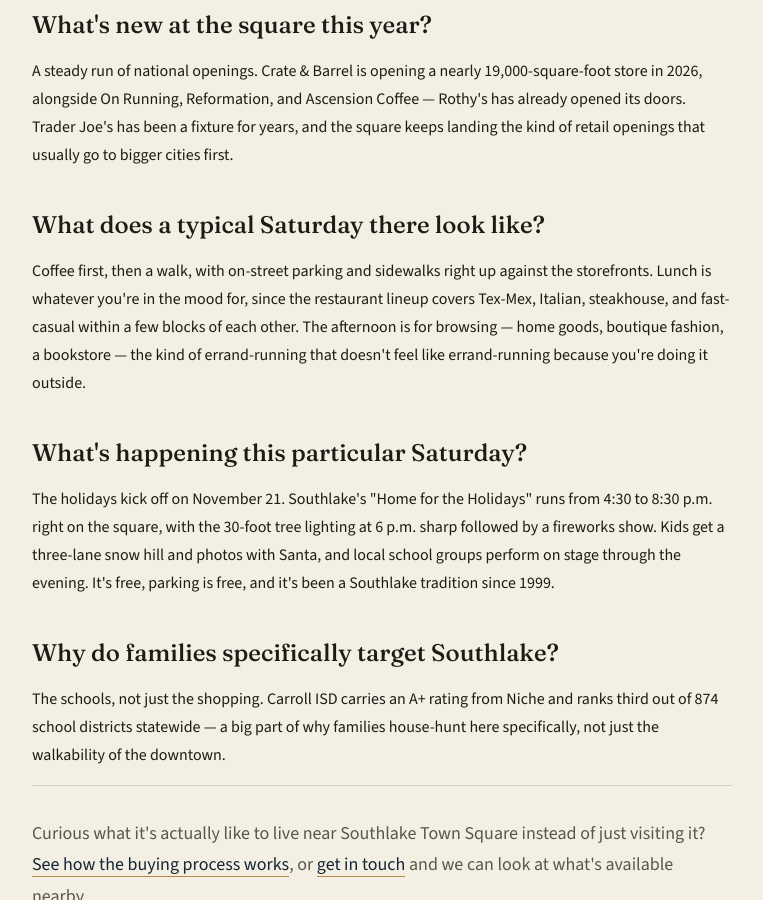
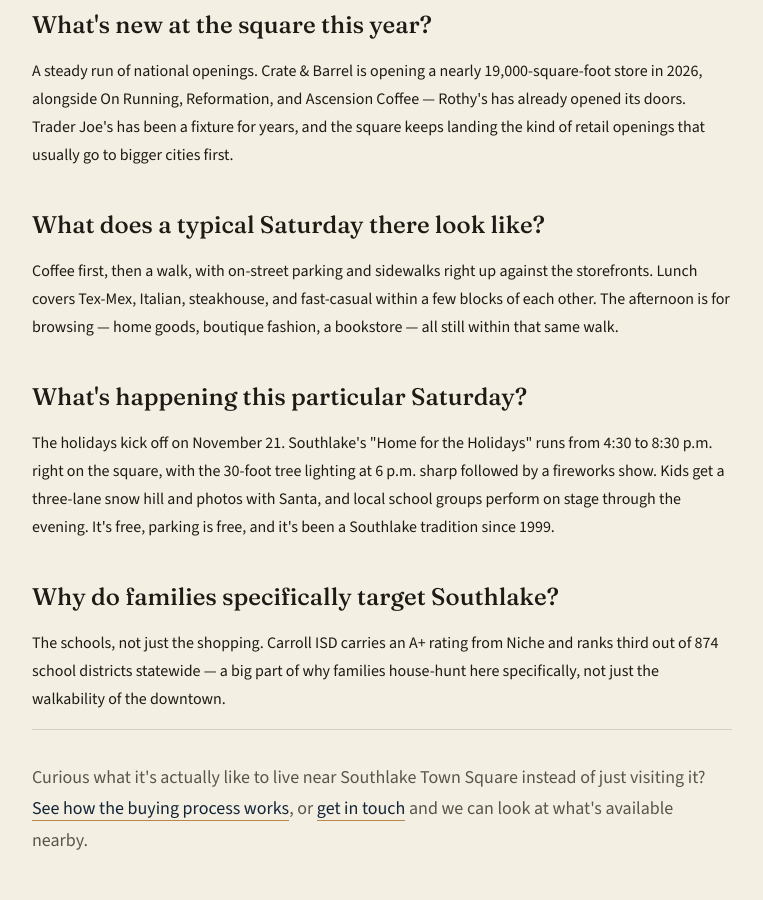
Before and after one commit to nathanielmorales7/deedanddoor, a Jekyll site: the page journal-southlake-town-square.html, which Jekyll copies as it is, in a window 1280 px wide and 900 px high, scrolled down 980 px. Shown: the whole window, without its empty margins (100-863 px from the left). Built offline with Jekyll 4.4.1, drawn with Linux system fonts in a browser that asks for light colours.

Commit message:
Revise Saturday experience description for clarity
Updated the description of a typical Saturday at the square to streamline the text.

```diff
--- a/journal-southlake-town-square.html
+++ b/journal-southlake-town-square.html
@@ -164,7 +164,7 @@
         <p>A steady run of national openings. <a href="https://360westmagazine.com/southlake-town-square-new-stores-restaurants-2026/" target="_blank" rel="noopener">Crate &amp; Barrel is opening a nearly 19,000-square-foot store in 2026</a>, alongside On Running, Reformation, and Ascension Coffee — Rothy's has already opened its doors. Trader Joe's has been a fixture for years, and the square keeps landing the kind of retail openings that usually go to bigger cities first.</p>
 
         <h2>What does a typical Saturday there look like?</h2>
-        <p>Coffee first, then a walk, with on-street parking and sidewalks right up against the storefronts. Lunch is whatever you're in the mood for, since the restaurant lineup covers Tex-Mex, Italian, steakhouse, and fast-casual within a few blocks of each other. The afternoon is for browsing — home goods, boutique fashion, a bookstore — the kind of errand-running that doesn't feel like errand-running because you're doing it outside.</p>
+        <p>Coffee first, then a walk, with on-street parking and sidewalks right up against the storefronts. Lunch covers Tex-Mex, Italian, steakhouse, and fast-casual within a few blocks of each other. The afternoon is for browsing — home goods, boutique fashion, a bookstore — all still within that same walk.</p>
 
         <h2>What's happening this particular Saturday?</h2>
         <p>The holidays kick off on November 21. <a href="https://www.visitsouthlaketexas.com/holidays/christmas-tree-lighting/" target="_blank" rel="noopener">Southlake's "Home for the Holidays" runs from 4:30 to 8:30 p.m.</a> right on the square, with the 30-foot tree lighting at 6 p.m. sharp followed by a fireworks show. Kids get a three-lane snow hill and photos with Santa, and local school groups perform on stage through the evening. It's free, parking is free, and it's been a Southlake tradition since 1999.</p>
```
